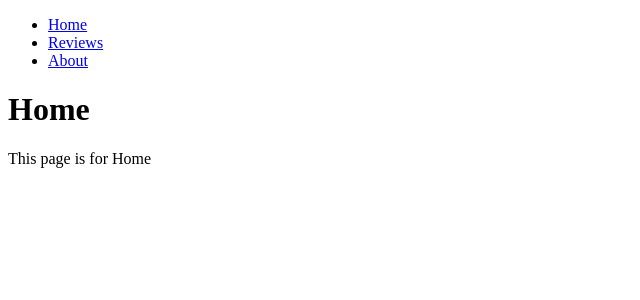
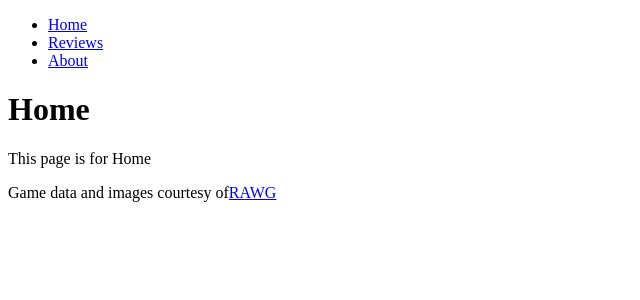
Before and after one commit to flugue/next-review, a Next.js app: page / in a window 1280 px wide. Shown: the top 300 px of the page, without its empty margins (0-640 px from the left). Built offline with nearby package versions, Linux system fonts and the light colour scheme.

Commit message:
Added footer.

```diff
--- a/app/layout.tsx
+++ b/app/layout.tsx
@@ -19,7 +19,10 @@
         </nav>
       </header>
       <main>{children}</main>
-      <footer></footer>
+      <footer>
+        Game data and images courtesy of
+        <a href="https://rawg.io/" target="_blank">RAWG</a>
+      </footer>
         </body>
     </html>
   );
--- a/app/page.tsx
+++ b/app/page.tsx
@@ -1,10 +1,5 @@
-'use client';
-import { useEffect } from "react";
 
 export default function HomePage() {
-  useEffect(()=>{
-    window.alert('Welcome');
-  },[])
 
   return (
     <>
```
